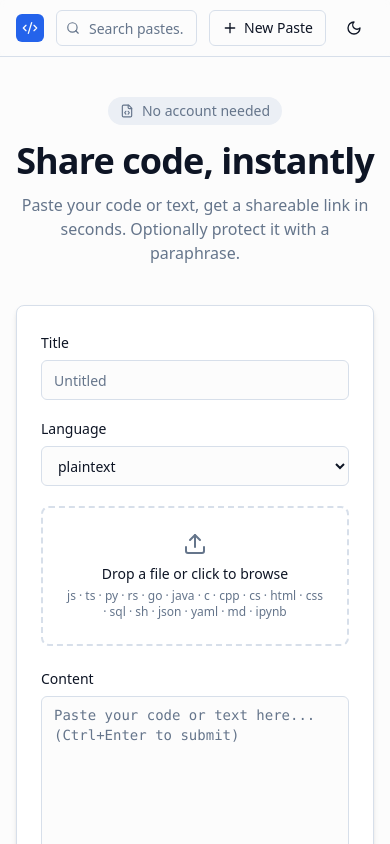
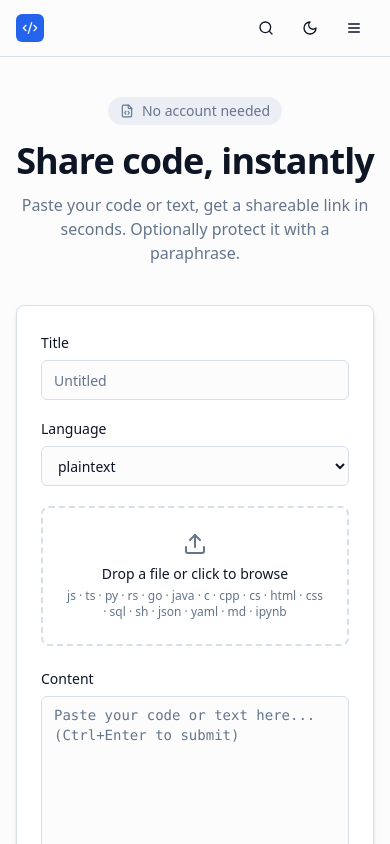
Before and after one commit to shubhamxdd/paste, a React (Vite) app in the folder client/: page / in a window 390 px wide. Shown: the top 844 px of the page. Built offline with nearby package versions, Linux system fonts and the light colour scheme.

Commit message:
make header responsive

```diff
--- a/client/src/components/Header.tsx
+++ b/client/src/components/Header.tsx
@@ -1,6 +1,6 @@
 import { useState } from 'react';
 import { Link, useNavigate } from 'react-router-dom';
-import { Moon, Sun, Code2, Plus, Search, Layers, Activity } from 'lucide-react';
+import { Moon, Sun, Code2, Plus, Search, Layers, Activity, Menu, X } from 'lucide-react';
 import { useTheme } from '@/context/ThemeContext';
 import { Button } from '@/components/ui/button';
 
@@ -8,21 +8,29 @@ export default function Header() {
   const { theme, toggleTheme } = useTheme();
   const navigate = useNavigate();
   const [query, setQuery] = useState('');
+  const [menuOpen, setMenuOpen] = useState(false);
+  const [searchOpen, setSearchOpen] = useState(false);
 
   const handleSearch = (e: React.FormEvent) => {
     e.preventDefault();
     if (query.trim()) {
       navigate(`/search?q=${encodeURIComponent(query.trim())}`);
       setQuery('');
+      setSearchOpen(false);
     }
   };
 
+  const closeMenu = () => setMenuOpen(false);
+
   return (
     <header className="sticky top-0 z-50 border-b border-border bg-background/80 backdrop-blur-sm">
+      {/* Main bar */}
       <div className="container mx-auto max-w-5xl px-4 h-14 flex items-center gap-3">
+
         {/* Logo */}
         <Link
           to="/"
+          onClick={closeMenu}
           className="flex items-center gap-2 font-bold text-lg text-foreground hover:opacity-80 transition-opacity shrink-0"
         >
           <div className="flex items-center justify-center w-7 h-7 rounded-md bg-primary">
@@ -31,8 +39,8 @@ export default function Header() {
           <span className="hidden sm:block">Pastebin</span>
         </Link>
 
-        {/* Search */}
-        <form onSubmit={handleSearch} className="flex-1 max-w-sm">
+        {/* Desktop search */}
+        <form onSubmit={handleSearch} className="hidden sm:block flex-1 max-w-sm">
           <div className="relative">
             <Search className="absolute left-2.5 top-1/2 -translate-y-1/2 h-3.5 w-3.5 text-muted-foreground pointer-events-none" />
             <input
@@ -45,15 +53,15 @@ export default function Header() {
           </div>
         </form>
 
-        {/* Right actions */}
-        <div className="flex items-center gap-2 ml-auto shrink-0">
-          <Button variant="outline" size="sm" asChild className="hidden sm:inline-flex">
+        {/* Desktop nav */}
+        <div className="hidden sm:flex items-center gap-2 ml-auto shrink-0">
+          <Button variant="ghost" size="sm" asChild>
             <Link to="/gists/new">
               <Layers className="h-4 w-4 mr-1.5" />
               New Gist
             </Link>
           </Button>
-          <Button variant="ghost" size="sm" asChild className="hidden sm:inline-flex">
+          <Button variant="ghost" size="sm" asChild>
             <Link to="/status">
               <Activity className="h-4 w-4 mr-1.5" />
               Status
@@ -69,7 +77,81 @@ export default function Header() {
             {theme === 'dark' ? <Sun className="h-4 w-4" /> : <Moon className="h-4 w-4" />}
           </Button>
         </div>
+
+        {/* Mobile right controls */}
+        <div className="flex sm:hidden items-center gap-1 ml-auto">
+          <Button
+            variant="ghost"
+            size="icon"
+            onClick={() => { setSearchOpen((v) => !v); setMenuOpen(false); }}
+            aria-label="Search"
+          >
+            <Search className="h-4 w-4" />
+          </Button>
+          <Button variant="ghost" size="icon" onClick={toggleTheme} aria-label="Toggle theme">
+            {theme === 'dark' ? <Sun className="h-4 w-4" /> : <Moon className="h-4 w-4" />}
+          </Button>
+          <Button
+            variant="ghost"
+            size="icon"
+            onClick={() => { setMenuOpen((v) => !v); setSearchOpen(false); }}
+            aria-label="Menu"
+          >
+            {menuOpen ? <X className="h-4 w-4" /> : <Menu className="h-4 w-4" />}
+          </Button>
+        </div>
       </div>
+
+      {/* Mobile search bar */}
+      {searchOpen && (
+        <div className="sm:hidden border-t border-border px-4 py-2">
+          <form onSubmit={handleSearch}>
+            <div className="relative">
+              <Search className="absolute left-2.5 top-1/2 -translate-y-1/2 h-3.5 w-3.5 text-muted-foreground pointer-events-none" />
+              <input
+                type="text"
+                value={query}
+                onChange={(e) => setQuery(e.target.value)}
+                placeholder="Search pastes..."
+                autoFocus
+                className="w-full h-9 pl-8 pr-3 rounded-md border border-input bg-background text-sm placeholder:text-muted-foreground focus-visible:outline-none focus-visible:ring-2 focus-visible:ring-ring"
+              />
+            </div>
+          </form>
+        </div>
+      )}
+
+      {/* Mobile menu */}
+      {menuOpen && (
+        <div className="sm:hidden border-t border-border bg-background">
+          <nav className="container mx-auto max-w-5xl px-4 py-2 flex flex-col gap-1">
+            <Link
+              to="/"
+              onClick={closeMenu}
+              className="flex items-center gap-3 px-3 py-2.5 rounded-md text-sm font-medium hover:bg-muted transition-colors"
+            >
+              <Plus className="h-4 w-4" />
+              New Paste
+            </Link>
+            <Link
+              to="/gists/new"
+              onClick={closeMenu}
+              className="flex items-center gap-3 px-3 py-2.5 rounded-md text-sm font-medium hover:bg-muted transition-colors"
+            >
+              <Layers className="h-4 w-4" />
+              New Gist
+            </Link>
+            <Link
+              to="/status"
+              onClick={closeMenu}
+              className="flex items-center gap-3 px-3 py-2.5 rounded-md text-sm font-medium hover:bg-muted transition-colors"
+            >
+              <Activity className="h-4 w-4" />
+              Status
+            </Link>
+          </nav>
+        </div>
+      )}
     </header>
   );
 }
```
